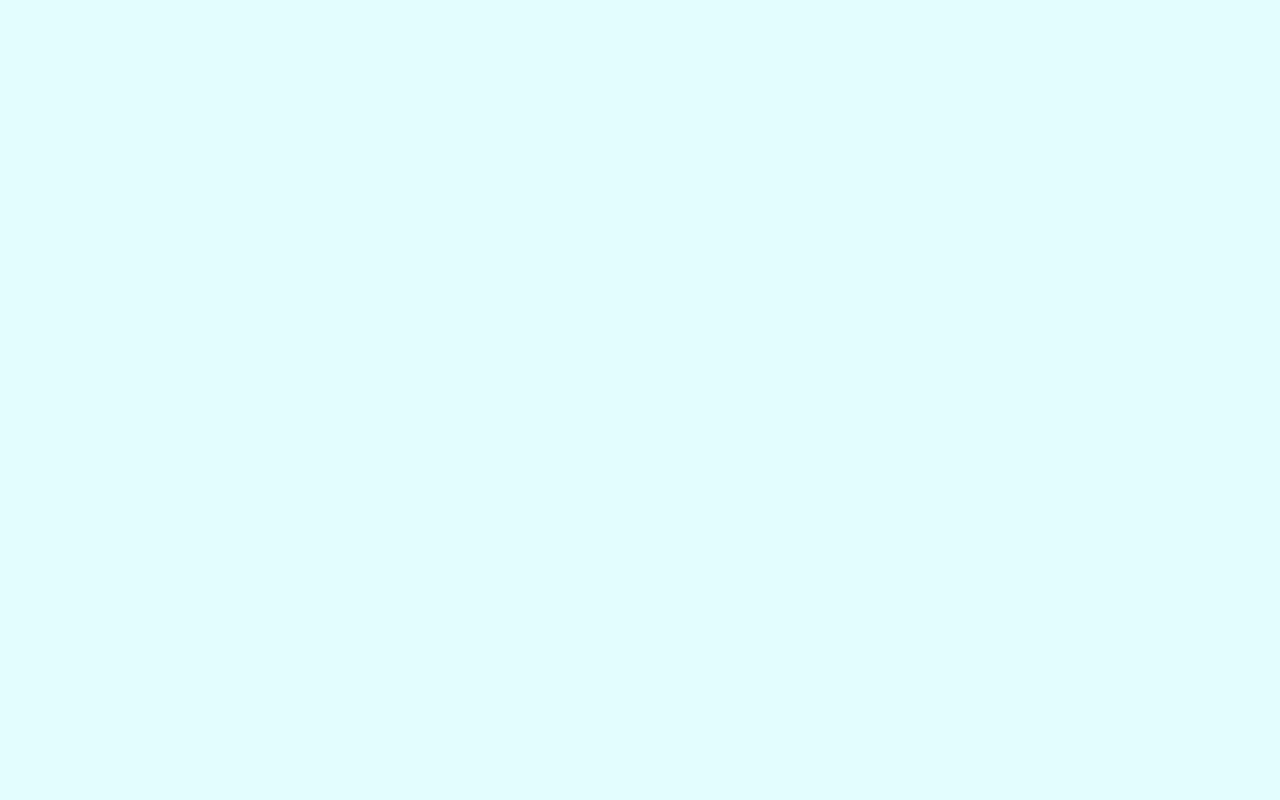
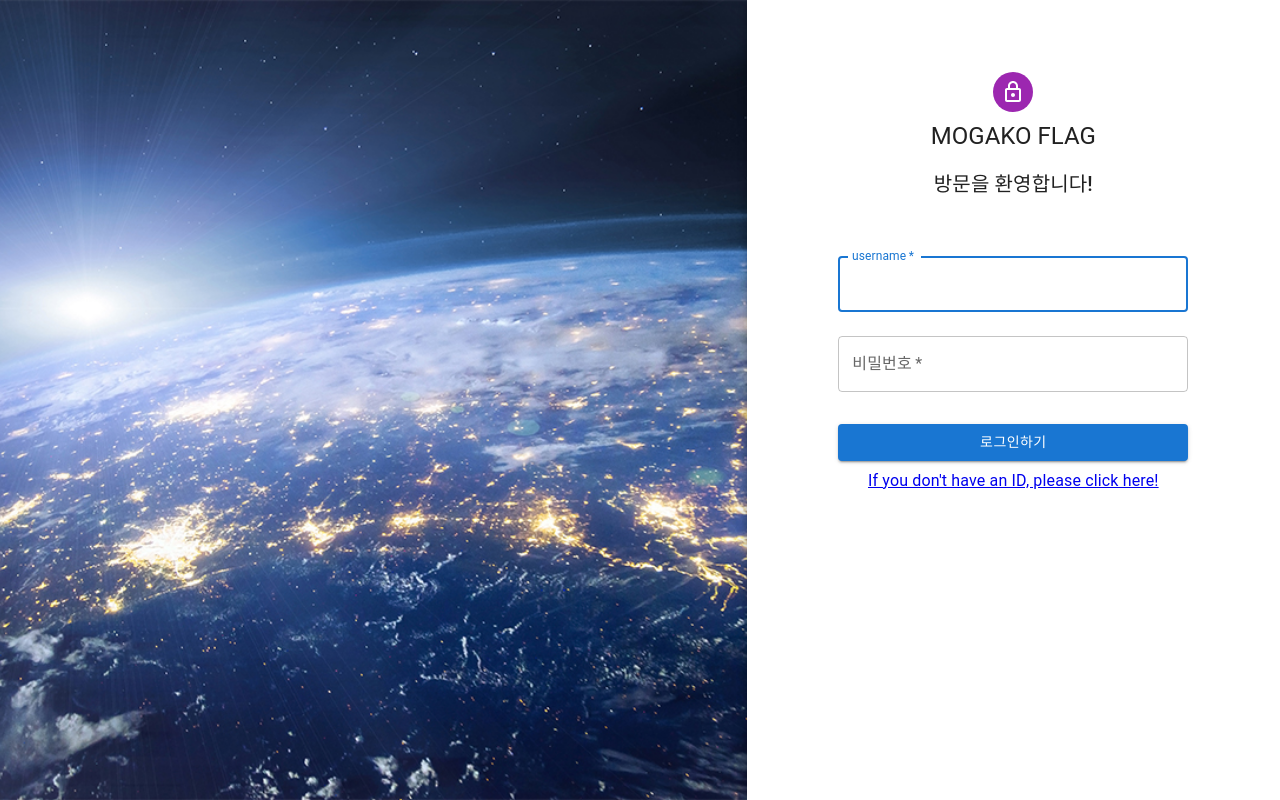
Before and after one commit to MOGAKO-ide/mogako_flag_front, a React (Create React App) app: page /main in a window 1280 px wide. Before the commit this address had no page. Built offline with nearby package versions, Linux system fonts and the light colour scheme; a web font is replaced by a local one.

Commit message:
메인제작후 로그인,조인 하위컴포넌트로 넣음

```diff
--- a/src/App.js
+++ b/src/App.js
@@ -1,28 +1,37 @@
 import React, { useState } from 'react';
 import { BrowserRouter as Router, Routes, Route } from 'react-router-dom';
-import Login from './pages/LoginPage/LoginPage';
-import Join from './pages/JoinPage/JoinPage';
+import LoginPage from './pages/LoginPage/LoginPage';
+import JoinPage from './pages/JoinPage/JoinPage';
+
 import MyPage from './pages/MyPage/MyPage';
 import ChangePasswordPage from './pages/ChangePasswordPage/ChangePasswordPage';
 import ChooseStage from './pages/ChooseStagePage/ChooseStagePage';
 import StagePage1 from './pages/StagePage/StagePage1';
 import StagePage2 from './pages/StagePage/StagePage2';
 import StagePage3 from './pages/StagePage/StagePage3';
+import JoinAndLoginPage from "./pages/JoinAndLoginPage/JoinAndLoginPage";
 
 
 function App() {
-  const [isLoggedIn, setIsLoggedIn] = useState(!!localStorage.getItem('AccessToken'));
-
+  const [isLoggedIn, setIsLoggedIn] = useState(false); // 로그인 상태만 확인
 
   const handleLogout = () => {
     setIsLoggedIn(false);
   };
 
   return (
+<div>
     <Router>
       <Routes>
-        <Route path="/join" element={<Join />} />
-        <Route path="/" element={<Login onLogin={setIsLoggedIn} />} />
+        {/* 로그인앤 조인 /로 연결 */}
+        <Route path="/main/*" element={<JoinAndLoginPage onLogin={setIsLoggedIn} />} />
+
+        {/* <Route path="/" element={<JoinAndLoginPage onLogin={setIsLoggedIn} />} /> */}
+        <Route path="/login" element={<LoginPage />} />
+        <Route path="/join" element={<JoinPage />} />
+
+
+
         <Route path="/mypage" element={<MyPage isLoggedIn={isLoggedIn} onLogout={handleLogout} />} />
         <Route path="/changepassword" element={<ChangePasswordPage isLoggedIn={isLoggedIn} />} />
         <Route path="/choosestage" element={<ChooseStage isLoggedIn={isLoggedIn} />} />
@@ -31,6 +40,7 @@ function App() {
         <Route path="/stage3" element={<StagePage3 />} />
       </Routes>
     </Router>
+    </div>
   );
 }
 
--- /dev/null
+++ b/src/pages/JoinAndLoginPage/JoinAndLoginPage.js
@@ -0,0 +1,92 @@
+import * as React from "react";
+import Avatar from "@mui/material/Avatar";
+import CssBaseline from "@mui/material/CssBaseline";
+import Paper from "@mui/material/Paper";
+import Box from "@mui/material/Box";
+import Grid from "@mui/material/Grid";
+import LockOutlinedIcon from "@mui/icons-material/LockOutlined";
+import Typography from "@mui/material/Typography";
+import { createTheme, ThemeProvider } from "@mui/material/styles";
+import { useNavigate } from "react-router-dom";
+import axiosInstance from "../../Components/AxiosInstance"; // 경로는 axiosInstance 파일 위치에 따라 조정
+import LoginPage from "../LoginPage/LoginPage";
+import JoinPage from "../JoinPage/JoinPage";
+import { Routes, Route } from "react-router-dom";
+
+const WorldWide = "/images/worldwide.jpeg";
+
+const defaultTheme = createTheme();
+
+function JoinAndLoginPage({ onLogin }) {
+  const navigate = useNavigate();
+
+  // const [username, setUsername] = React.useState("");
+  // const [password, setPassword] = React.useState("");
+
+  // const handleSubmit = (event) => {
+  //   event.preventDefault();
+  //   console.log({
+  //     email: username,
+  //     password: password,
+  //   });
+  // };
+
+  return (
+    <ThemeProvider theme={defaultTheme}>
+      <Grid container component="main" sx={{ height: "100vh" }}>
+        <CssBaseline />
+        <Grid
+          item
+          xs={false}
+          sm={4}
+          md={7}
+          sx={{
+            backgroundImage: `url(${WorldWide})`,
+            backgroundRepeat: "no-repeat",
+            backgroundColor: (t) =>
+              t.palette.mode === "light"
+                ? t.palette.grey[50]
+                : t.palette.grey[900],
+            backgroundSize: "cover",
+            backgroundPosition: "center",
+          }}
+        />
+        <Grid item xs={12} sm={8} md={5} component={Paper} elevation={6} square>
+          <Box
+            sx={{
+              my: 8,
+              mx: 4,
+              display: "flex",
+              flexDirection: "column",
+              alignItems: "center",
+            }}
+          >
+            {/* 상단아이콘 */}
+            <Avatar sx={{ m: 1, bgcolor: "secondary.main" }}>
+              <LockOutlinedIcon />
+            </Avatar>
+            <Typography component="h1" variant="h5">
+              MOGAKO FLAG
+            </Typography>
+
+            <Box
+              sx={{
+                my: 2,
+                mx: 2,
+              }}
+            >
+              <Routes>
+                <Route path="/" element={<LoginPage onLogin={onLogin} />} />
+                <Route path="/join" element={<JoinPage />} />
+                <Route path="/login" element={<LoginPage />} />
+
+              </Routes>
+            </Box>
+          </Box>
+        </Grid>
+      </Grid>
+    </ThemeProvider>
+  );
+}
+
+export default JoinAndLoginPage;
--- a/src/pages/JoinPage/JoinPage.js
+++ b/src/pages/JoinPage/JoinPage.js
@@ -183,7 +183,7 @@ function JoinPage() {
           setShowJoinAlert(true);
           // 알림 표시 후 3초 후에 메인화면으로 이동
           setTimeout(() => {
-            navigate("/");
+            navigate("/main");
           }, 3000);
         } else {
           alert("회원가입실패");
@@ -233,40 +233,30 @@ function JoinPage() {
 
   return (
     <ThemeProvider theme={defaultTheme}>
-      <Grid container component="main" sx={{ height: "100vh" }}>
+      <Grid
+        container
+        component="main"
+        sx={{
+          height: "60vh",
+          my: 0,
+          mx: 0,
+        }}
+      >
         <CssBaseline />
-        <Grid
-          item
-          xs={false}
-          sm={4}
-          md={7}
-          sx={{
-            backgroundImage:
-              "url(https://source.unsplash.com/random?wallpapers)",
-            backgroundRepeat: "no-repeat",
-            backgroundColor: (t) =>
-              t.palette.mode === "light"
-                ? t.palette.grey[50]
-                : t.palette.grey[900],
-            backgroundSize: "cover",
-            backgroundPosition: "center",
-          }}
-        />
-        <Grid item xs={12} sm={8} md={5} component={Paper} elevation={6} square>
+
+        <Grid item elevation={6} square>
         <Box
             sx={{
-              my: 8,
-              mx: 4,
+              mt: 0,
+              mb: 4,
+              mx: 2,
               display: "flex",
               flexDirection: "column",
               alignItems: "center",
-            }}
-          >
-            <Avatar sx={{ m: 1, bgcolor: "gray" }}>
-              <AssignmentIndIcon />
-            </Avatar>
+              maxWidth: 350,
+            }} >
             <Typography component="h1" variant="h5">
-              JOINING PAGE
+              회원 정보를 기입하세요.
             </Typography>
             <Box
               component="form"
@@ -318,7 +308,7 @@ function JoinPage() {
                     endAdornment: (
                       <InputAdornment position="end">
                         <IconButton
-                          disableRipple//안먹힘! 클릭효과 안사라짐!
+                          disableRipple //안먹힘! 클릭효과 안사라짐!
                           sx={iconButtonStyles}
                           edge="end"
                           color={nicknameChecked ? "primary" : "default"}
@@ -421,9 +411,6 @@ function JoinPage() {
               </Box>
             </Box>
           </Box>
-        </Grid>
-      </Grid>
-
           {/* 가입완료알러트 */}
           {showJoinAlert && (
             <Stack
@@ -439,6 +426,8 @@ function JoinPage() {
               <Alert severity="success">가입이 완료되었습니다.</Alert>
             </Stack>
           )}
+        </Grid>
+      </Grid>
     </ThemeProvider>
   );
 }
--- a/src/pages/LoginPage/LoginPage.js
+++ b/src/pages/LoginPage/LoginPage.js
@@ -1,71 +1,54 @@
-import * as React from 'react';
-import Avatar from '@mui/material/Avatar';
-import Button from '@mui/material/Button';
-import CssBaseline from '@mui/material/CssBaseline';
-import TextField from '@mui/material/TextField';
-import Link from '@mui/material/Link';
-import Paper from '@mui/material/Paper';
-import Box from '@mui/material/Box';
-import Grid from '@mui/material/Grid';
-import LockOutlinedIcon from '@mui/icons-material/LockOutlined';
-import Typography from '@mui/material/Typography';
-import { createTheme, ThemeProvider } from '@mui/material/styles';
-import { useNavigate } from 'react-router-dom';
-import axiosInstance from '../../Components/AxiosInstance';  // 경로는 axiosInstance 파일 위치에 따라 조정
+import * as React from "react";
+import Avatar from "@mui/material/Avatar";
+import Button from "@mui/material/Button";
+import CssBaseline from "@mui/material/CssBaseline";
+import TextField from "@mui/material/TextField";
+import Muilink from "@mui/material/Link";
+import Paper from "@mui/material/Paper";
+import Box from "@mui/material/Box";
+import Grid from "@mui/material/Grid";
+import Typography from "@mui/material/Typography";
+import { createTheme, ThemeProvider } from "@mui/material/styles";
+import { useNavigate, Link } from "react-router-dom";
 
-const WorldWide = '/images/worldwide.jpeg';
+import axiosInstance from "../../Components/AxiosInstance"; // 경로는 axiosInstance 파일 위치에 따라 조정
 
-function Copyright(props) {
-  return (
-    <Typography variant="body2" color="text.secondary" align="center" {...props}>
-      {'Copyright © '}
-      <Link color="inherit" href="https://mui.com/">
-        Your Website
-      </Link>{' '}
-      {new Date().getFullYear()}
-      {'.'}
-    </Typography>
-  );
-}
+const WorldWide = "/images/worldwide.jpeg";
 
 const defaultTheme = createTheme();
 
 function LoginPage({ onLogin }) {
   const navigate = useNavigate();
 
-  const [username, setUsername] = React.useState('');
-  const [password, setPassword] = React.useState('');
+  const [username, setUsername] = React.useState("");
+  const [password, setPassword] = React.useState("");
 
   const handleLogin = () => {
-    axiosInstance.post('api/auth/login', { username, password })
-      .then(response => {
+    axiosInstance
+      .post("api/auth/login", { username, password })
+      .then((response) => {
         if (response.status === 200) {
           console.log(response.data);
           const userId = response.data.userInfo.userId;
 
-          localStorage.setItem('userId', userId);
+          localStorage.setItem("userId", response.data.userInfo.userId);
+          // localStorage.setItem('AccessToken', response.data.accessToken.value);
 
-          // 토큰이 localStorage에 저장되었는지를 기반으로 로그인 상태 변경
-          if (localStorage.getItem('AccessToken')) {
-            onLogin(true);
-          }
-          navigate('/choosestage');
+          onLogin(true); // 로그인 성공시 true로 설정
+          navigate("/choosestage");
         } else {
-          alert('로그인에 실패하였습니다.');
+          alert("로그인에 실패하였습니다.");
         }
       })
-      .catch(error => {
+      .catch((error) => {
         console.error("Login error:", error);
         if (error.response && error.response.status === 400) {
-          alert('잘못된 정보를 입력하였습니다.');
+          alert("잘못된 정보를 입력하였습니다.");
         } else {
-          alert('로그인 중 문제가 발생하였습니다.');
+          alert("로그인 중 문제가 발생하였습니다.");
         }
       });
-}
-
-
-
+  };
 
   const handleSubmit = (event) => {
     event.preventDefault();
@@ -73,45 +56,42 @@ function LoginPage({ onLogin }) {
       email: username,
       password: password,
     });
-
-
   };
 
   return (
     <ThemeProvider theme={defaultTheme}>
-      <Grid container component="main" sx={{ height: '100vh' }}>
+      <Grid
+        container
+        component="main"
+        sx={{
+          height: "60vh",
+          my: 0,
+          mx: 0,
+        }}
+      >
         <CssBaseline />
-        <Grid
-          item
-          xs={false}
-          sm={4}
-          md={7}
-          sx={{
-            backgroundImage: `url(${WorldWide})`,
-            backgroundRepeat: 'no-repeat',
-            backgroundColor: (t) =>
-              t.palette.mode === 'light' ? t.palette.grey[50] : t.palette.grey[900],
-            backgroundSize: 'cover',
-            backgroundPosition: 'center',
-          }}
-        />
-        <Grid item xs={12} sm={8} md={5} component={Paper} elevation={6} square>
+        <Grid item elevation={6} square>
           <Box
             sx={{
-              my: 8,
-              mx: 4,
-              display: 'flex',
-              flexDirection: 'column',
-              alignItems: 'center',
+              mt: 0,
+              mb: 4,
+              mx: 2,
+              display: "flex",
+              flexDirection: "column",
+              alignItems: "center",
+              maxWidth: 350,
             }}
           >
-            <Avatar sx={{ m: 1, bgcolor: 'secondary.main' }}>
-              <LockOutlinedIcon />
-            </Avatar>
-            <Typography component="h1" variant="h5">
-              MOGAKO FLAG
+            <Typography component="h1" variant="h6" sx={{ mb: 4 }}>
+              방문을 환영합니다!
             </Typography>
-            <Box component="form" noValidate onSubmit={handleSubmit} sx={{ mt: 1 }}>
+
+            <Box
+              component="form"
+              noValidate
+              onSubmit={handleSubmit}
+              sx={{ mt: 1 }}
+            >
               <TextField
                 margin="normal"
                 required
@@ -142,19 +122,17 @@ function LoginPage({ onLogin }) {
                 type="submit"
                 fullWidth
                 variant="contained"
-                sx={{ mt: 3, mb: 2 }}
+                sx={{ mt: 3, mb: 1 }}
               >
                 로그인하기
               </Button>
-              <Grid container>
-
+              <Grid container justifyContent="center" alignItems="center">
                 <Grid item>
-                  <Link href="/join" variant="body2">
-                    {"회원가입하기"}
+                  <Link to="join" variant="body2">
+                    {"If you don't have an ID, please click here!"}
                   </Link>
                 </Grid>
               </Grid>
-              <Copyright sx={{ mt: 5 }} />
             </Box>
           </Box>
         </Grid>
```
Lines whose indentation alone changed are shown as unchanged.
